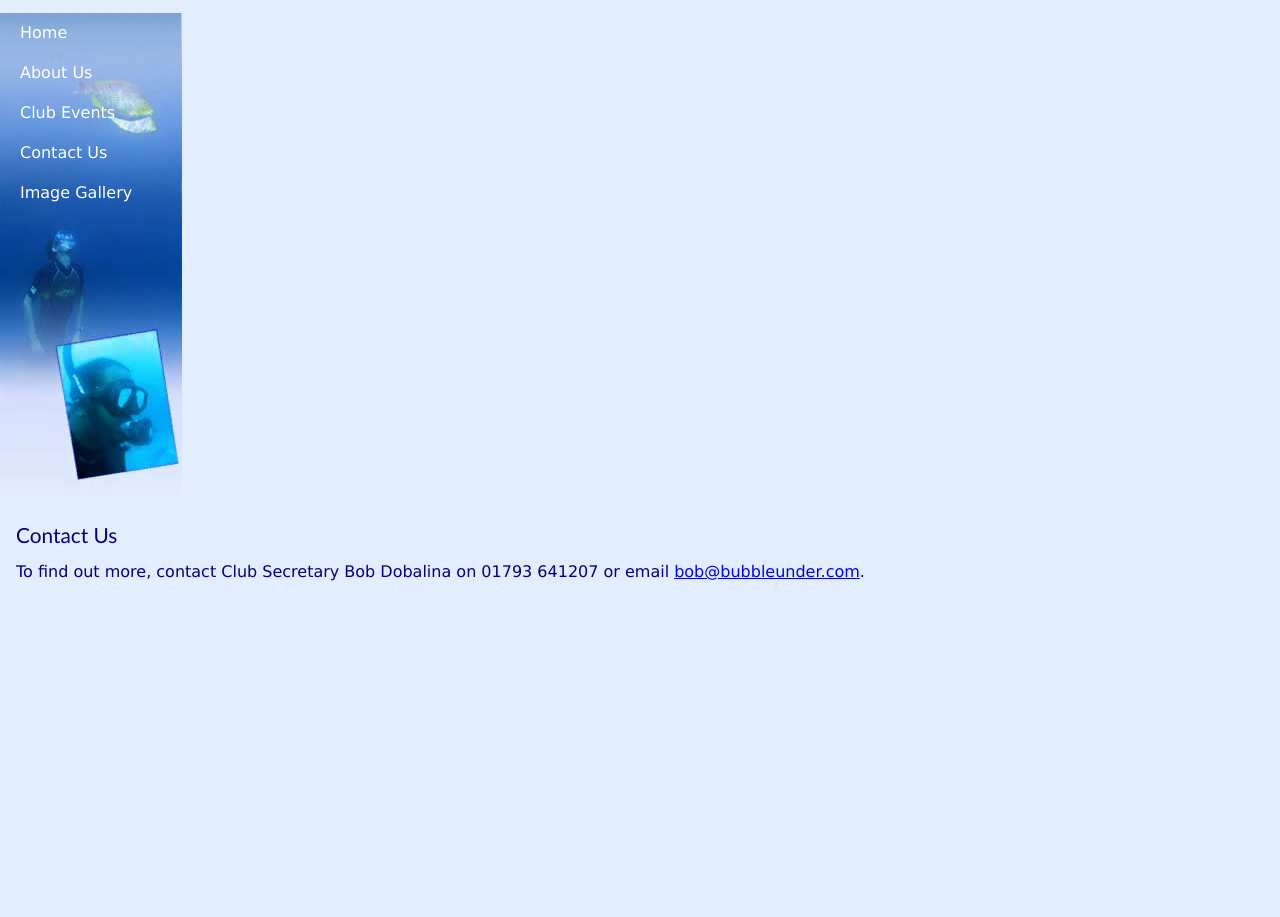
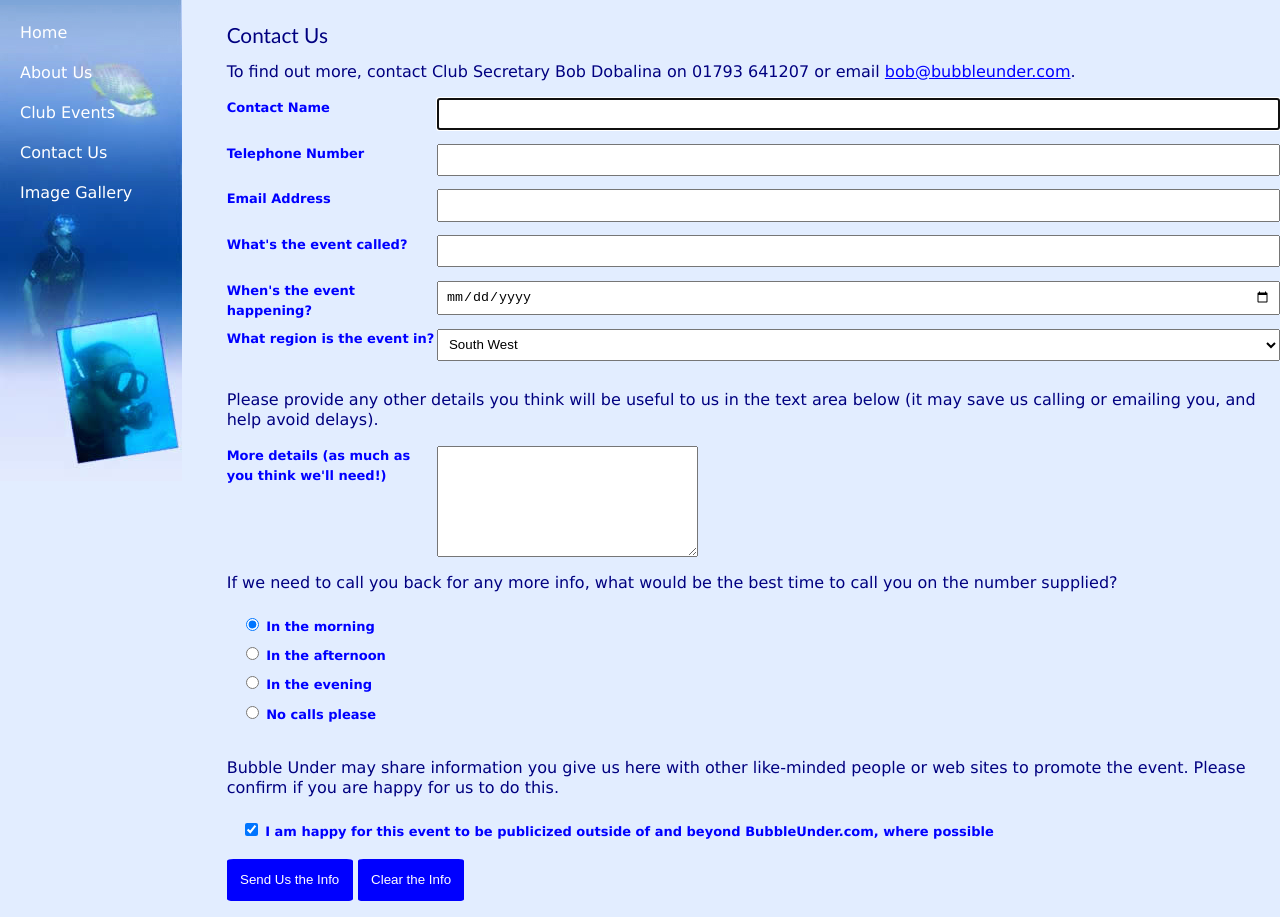
Before and after one commit to barry-setu-it/webdev1-labs, a plain HTML site: page BubbleUnder/contact.html in a window 1280 px wide. Shown: the part 108-1025 px from the top of the page. Before the commit the page ends 800 px from the top, so only its background shows below. Drawn offline with Linux system fonts and the light colour scheme.

Commit message:
Week 9 labs completed

```diff
--- a/BubbleUnder/contact.html
+++ b/BubbleUnder/contact.html
@@ -16,7 +16,12 @@
 
   </header>
 
-  <nav>
+
+
+
+  <section id="content">
+
+    <nav>
     <ul>
       <li><a href="index.html">Home</a></li>
       <li><a href="about.html">About Us</a></li>
@@ -26,14 +31,106 @@
     </ul>
   </nav>
 
-
-  <section id="content">
-
     <main>
 
       <h2>Contact Us</h2>
       <p>To find out more, contact Club Secretary Bob Dobalina on 01793 641207 or email <a
           href="mailto:bob@bubbleunder.com">bob@bubbleunder.com</a>.</p>
+
+      <form action="process.html" method="get" id="contact">
+        <div class="form-row">
+          <label for="contactname">Contact Name</label>
+          <input type="text" name="contactname" id="contactname" autofocus required pattern="[A-Z][a-z]+( [A-Z][a-z]+)*"
+            title="Please enter a name (Surname optional) with First Letter capitalised">
+        </div>
+
+
+        <div class="form-row">
+          <label for="telephone">Telephone Number</label>
+          <input type="tel" name="telephone" id="telephone" required pattern="^(\(\d{3}\)|\d{3})-?\d{6,}$"
+            title="Please enter a nine digit phone number">
+        </div>
+
+        <div class="form-row">
+          <label for="email" class="ui three wide field">Email Address</label>
+          <input type="email" name="email" id="email" required pattern="[a-z0-9._%+\-]+@[a-z0-9.\-]+\.[a-z]{2,}$"
+            title="Please enter a valid email">
+        </div>
+
+        <div class="form-row">
+          <label for="eventname">What's the event called?</label>
+          <input type="text" name="eventname" id="eventname" required pattern="[A-Za-z0-9 ]{3,}"
+            title="Please enter at least 3 characters">
+        </div>
+
+        <div class="form-row">
+          <label for="eventdate">When's the event happening?</label>
+          <input type="date" name="eventdate" id="eventdate" required title="Please select a date">
+        </div>
+
+        <div class="form-row">
+          <label for="region">What region is the event in?</label>
+          <select name="region" id="region">
+            <option value="South West">South West</option>
+            <option value="South East">South East</option>
+            <option value="Midlands">Midlands</option>
+            <option value="Central">Central</option>
+            <option value="London">London</option>
+            <option value="East">East</option>
+            <option value="North">North</option>
+            <option value="Scotland">Scotland</option>
+            <option value="Northern Ireland">Northern Ireland</option>
+            <option value="Overseas">Overseas (see details below)</option>
+          </select>
+
+
+        </div>
+
+        <p>Please provide any other details you think will be useful to us in the text area below
+          (it may save us calling or emailing you, and help avoid delays).</p>
+        <div class="form-row">
+          <label for="details">More details (as much as you think we'll need!)</label>
+          <textarea name="details" id="details" cols="30" rows="7"></textarea>
+        </div>
+
+        <p>If we need to call you back for any more info, what would be the
+          best time to call you on the number supplied?</p>
+        <fieldset class="check">
+          <label for="morning"><input type="radio" name="timetocall" id="morning" value="Morning" checked="checked">
+            In the morning
+          </label>
+          <label for="afternoon"><input type="radio" name="timetocall" id="afternoon" value="afternoon">
+            In the afternoon
+          </label>
+          <label for="evening"><input type="radio" name="timetocall" id="evening" value="evening">
+            In the evening
+          </label>
+          <label for="never"><input type="radio" name="timetocall" id="never" value="never">
+            No calls please
+          </label>
+        </fieldset>
+
+
+        <p>Bubble Under may share information you give us here with other
+          like-minded people or web sites to promote the event. Please confirm if you
+          are happy for us to do this.</p>
+
+        <fieldset class="check">
+          <label for="publicize"><input type="checkbox" name="publicize" id="publicize" checked="checked">
+            I am happy for this event to be publicized outside of and
+            beyond BubbleUnder.com, where possible</label>
+        </fieldset>
+
+        <button type="submit">Send Us the Info</button>
+        <button type="reset">Clear the Info</button>
+
+
+
+
+
+
+
+      </form>
 
     </main>
 
--- a/BubbleUnder/css/style.css
+++ b/BubbleUnder/css/style.css
@@ -195,3 +195,41 @@ figcaption span {
    font-weight: normal;
    color: gray;
 }
+
+.form-row {
+   	display: flex;
+}
+
+label {
+   flex: 0 1 20%;
+   font-weight: bold;
+   font-size: small;
+   color:blue;
+}
+
+form input,
+  form  select {
+    flex: 1;
+    padding: .5em;
+    margin-bottom: 1em;
+}
+
+form button {
+    padding: 1em;
+    background: blue;
+    color: white;
+    border: 0;
+	border-radius:5%;
+}
+
+form fieldset {
+   	border: 0;
+}
+
+.check > label {
+    display: block;
+}
+
+form {
+	margin-bottom:1em;
+}
--- /dev/null
+++ b/week09/lab01/css/style.css
@@ -0,0 +1,79 @@
+#container {
+  border: solid black 1px;
+  margin-top: 2em;
+  width: 90%;
+  margin: auto;
+  padding: 1em;
+}
+
+.form-row {
+  display: flex;
+}
+
+.form-row > label,
+p,
+legend {
+  flex: 0 1 20%;
+  font-weight: bold;
+  font-size: 1.2em;
+}
+
+form input,
+form select {
+  flex: 1;
+  padding: 0.5em;
+  margin-bottom: 1em;
+}
+
+.check > label {
+  display: block;
+}
+
+fieldset {
+  border: none;
+}
+legend {
+  margin-left: -1em;
+}
+
+form button {
+  padding: 1em;
+  background: gray;
+  color: white;
+  border: 0;
+  margin-top: 1em;
+}
+
+figcaption {
+  text-align: center;
+  font-weight: bold;
+  text-transform: uppercase;
+}
+
+form#booking input[type="text"]:valid,
+form#booking input[type="date"]:valid,
+form#booking input[type="email"]:valid,
+form#booking input[type="number"]:valid {
+  color: green;
+}
+
+/* Unmatched */
+form#booking input[type="text"]:invalid,
+form#booking input[type="date"]:invalid,
+form#booking input[type="email"]:invalid,
+form#booking input[type="number"]:invalid {
+  color: red;
+  border-color: red;
+}
+
+main {
+  display: flex;
+}
+
+section#form {
+  flex: 80%;
+}
+
+section#image {
+  flex: 20%;
+}
```
Also changed, not shown: index.html (+6 -0 lines), week09/lab01/car.html (added, +99 -0 lines), week09/lab01/process.html (added, +22 -0 lines), week09/lab01/images/car.jfif (added).
